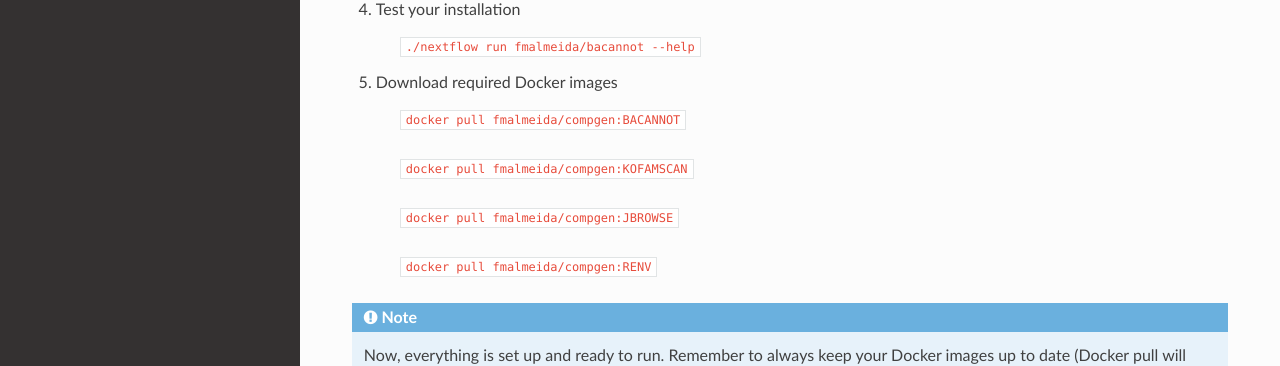
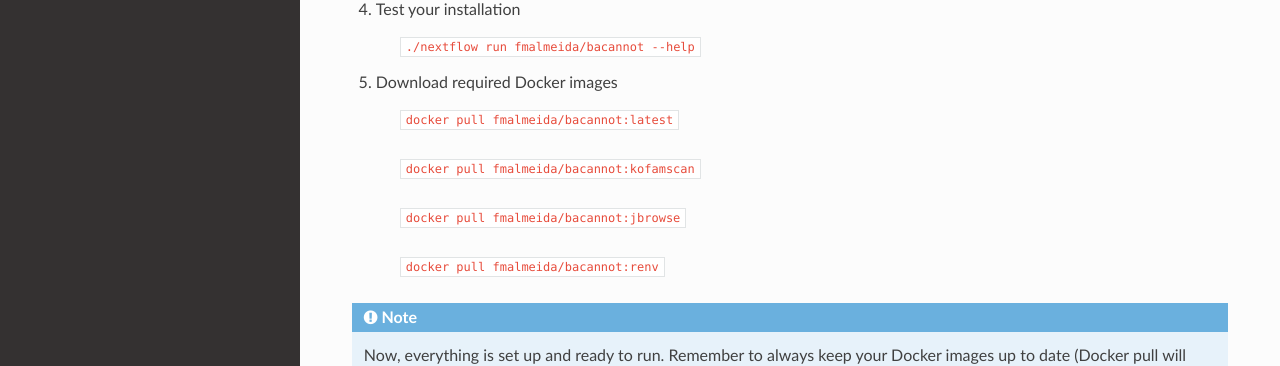
Before and after one commit to fmalmeida/bacannot, a Sphinx documentation site: the page built from docs/installation.rst, in a window 1280 px wide and 1125 px high. Shown: the part 532-898 px from the top of the window. Built offline with Sphinx 7.4.7 and the Read the Docs theme 2.0.0, drawn with Linux system fonts in a browser that asks for light colours.

Commit message:
Changing Docker images

```diff
--- a/docs/installation.rst
+++ b/docs/installation.rst
@@ -26,13 +26,13 @@
 
 5. Download required Docker images
 
-    ``docker pull fmalmeida/compgen:BACANNOT``
+    ``docker pull fmalmeida/bacannot:latest``
 
-    ``docker pull fmalmeida/compgen:KOFAMSCAN``
+    ``docker pull fmalmeida/bacannot:kofamscan``
 
-    ``docker pull fmalmeida/compgen:JBROWSE``
+    ``docker pull fmalmeida/bacannot:jbrowse``
 
-    ``docker pull fmalmeida/compgen:RENV``
+    ``docker pull fmalmeida/bacannot:renv``
 
 .. note::
 
```
Also changed, not shown: README.md (+5 -5 lines), .travis.yml, 5 other files.
